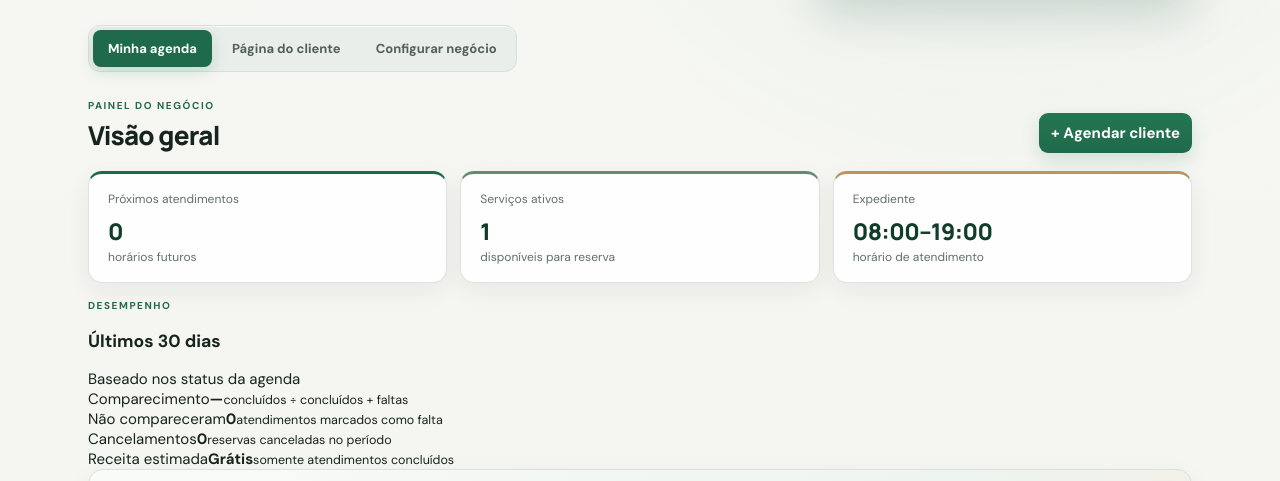
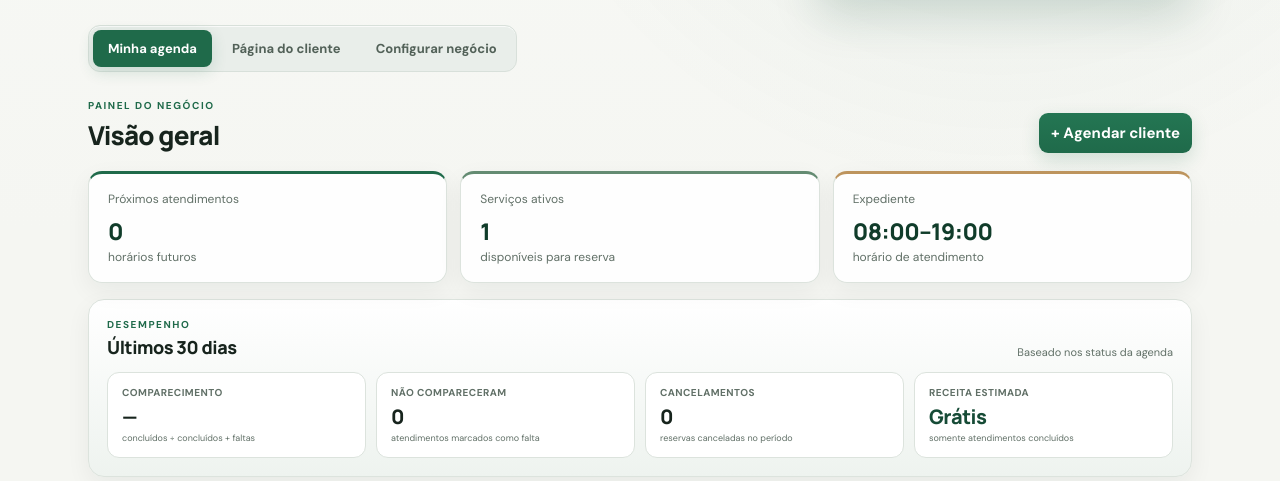
Before and after one commit to HelioConde/agendaleve, a website: page index.html in a window 1280 px wide. Shown: the part 316-797 px from the top of the page. Drawn offline with nearby package versions, Linux system fonts and the light colour scheme; no server answers.

Commit message:
design: style AgendaLeve operations report

```diff
--- a/style.css
+++ b/style.css
@@ -604,3 +604,18 @@ button:focus-visible,a:focus-visible,input:focus-visible,select:focus-visible{
 html[lang="en"] .intro h1{max-width:760px}
 html[lang="en"] .tabs .tab{white-space:normal}
 @media(max-width:720px){.topbar-actions{gap:7px}.language-switcher button{min-width:31px;padding:0 6px}.topbar-note{display:none}}
+
+.operations-report{margin:0 0 16px;padding:18px;border:1px solid var(--line);border-radius:16px;background:linear-gradient(180deg,#fff,var(--soft-2));box-shadow:var(--shadow-sm)}
+.operations-report-head{display:flex;align-items:end;justify-content:space-between;gap:16px;margin-bottom:13px}
+.operations-report-head .eyebrow{margin-bottom:4px}
+.operations-report-head h3{margin:0;font:750 18px Manrope,sans-serif;letter-spacing:-.4px}
+.operations-report-head>span{color:var(--muted);font-size:11px}
+.report-metrics{display:grid;grid-template-columns:repeat(4,minmax(0,1fr));gap:10px}
+.report-card{min-width:0;padding:13px 14px;border:1px solid var(--line);border-radius:12px;background:#fff}
+.report-card span,.report-card small{display:block;color:var(--muted)}
+.report-card span{font-size:10px;font-weight:800;letter-spacing:.45px;text-transform:uppercase}
+.report-card strong{display:block;margin:6px 0 3px;font:800 20px/1.2 Manrope,sans-serif;letter-spacing:-.45px}
+.report-card small{font-size:9px;line-height:1.35}
+.report-revenue strong{color:var(--accent-dark)}
+@media(max-width:760px){.report-metrics{grid-template-columns:1fr 1fr}.operations-report-head{align-items:flex-start;flex-direction:column;gap:4px}}
+@media(max-width:430px){.report-metrics{grid-template-columns:1fr}.report-card{display:grid;grid-template-columns:1fr auto;align-items:center;column-gap:12px}.report-card strong{grid-column:2;grid-row:1/3;margin:0}.report-card small{grid-column:1}}
```
